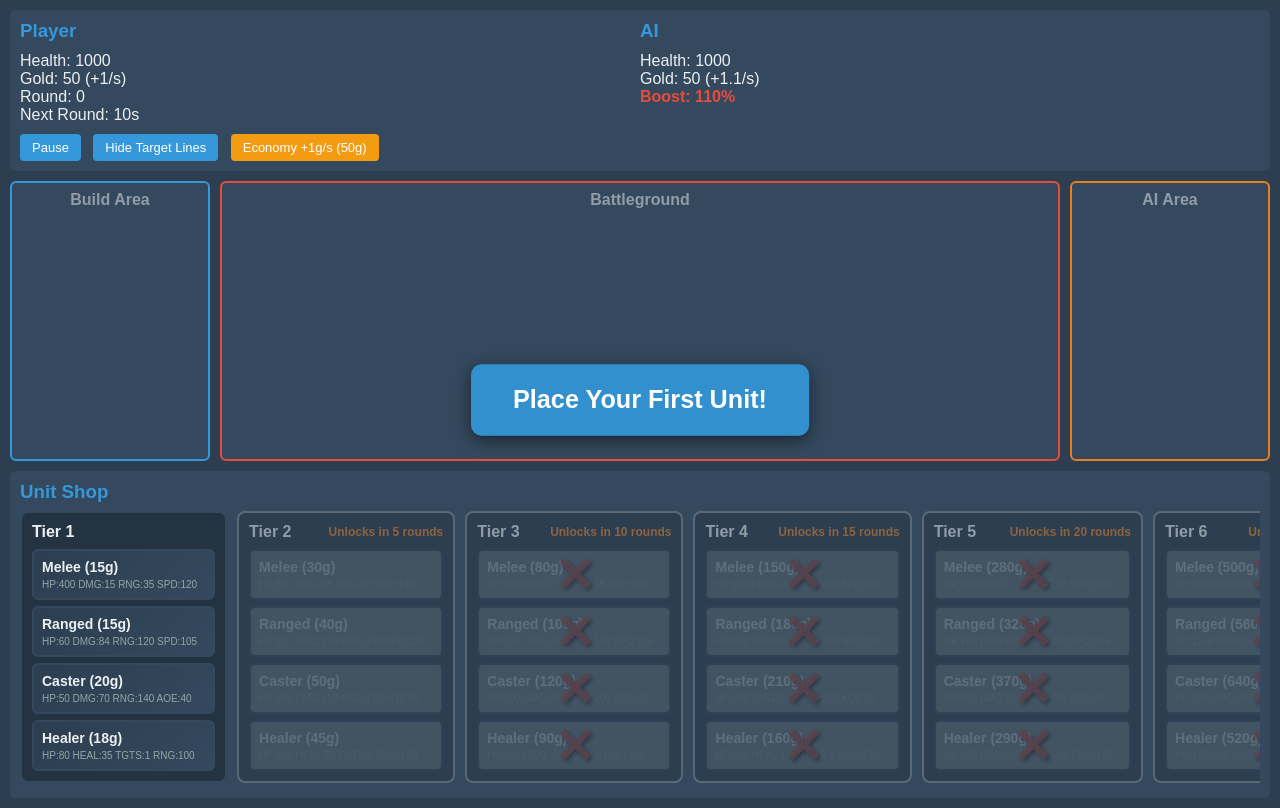
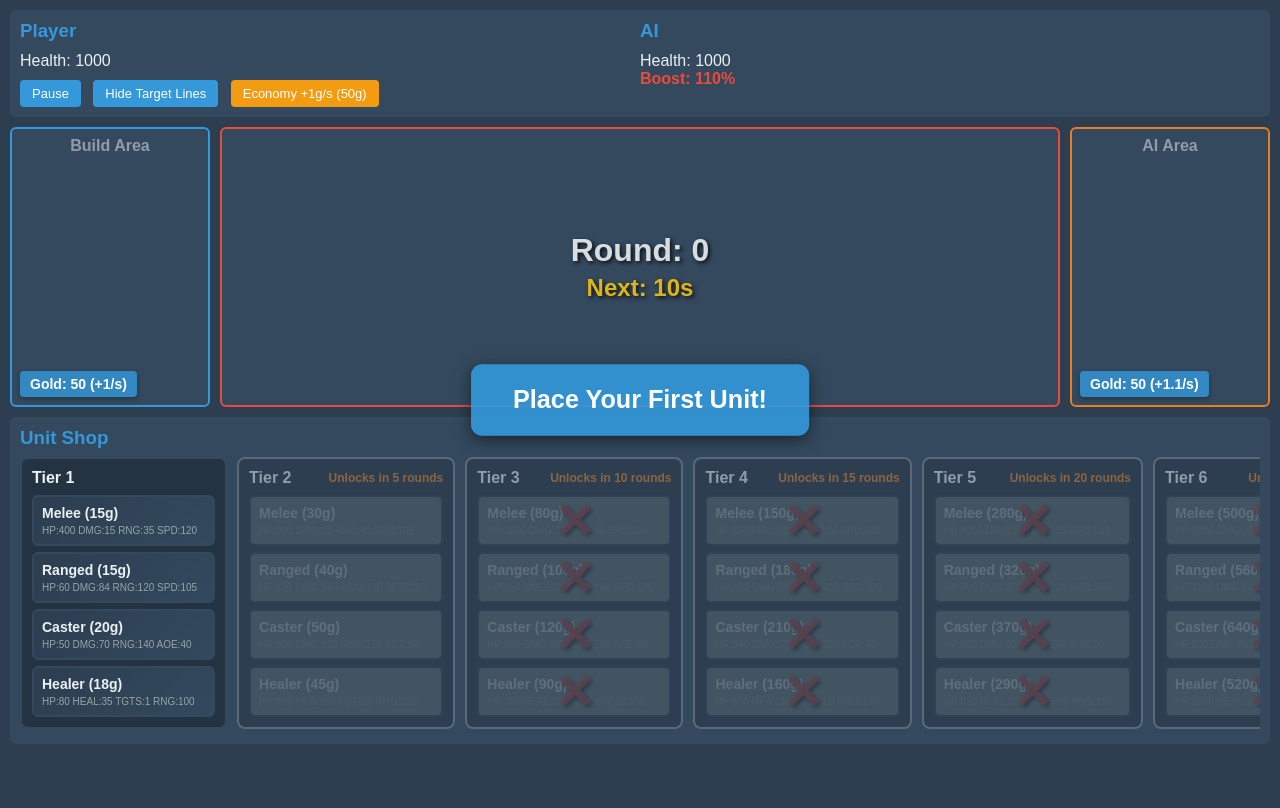
Before and after one commit to evgiz0r/autobattler, a plain HTML site: page index.html in a window 1280 px wide. Drawn offline with Linux system fonts and the light colour scheme.

Commit message:
Improve UI layout: consistent death timers, larger window, and relocated info displays
Changes:
- All unit tiers now have consistent 60-second expiration timers
- Increased game container max-width to 1900px to fit tier 7 without scrolling
- Moved round number and timer into center of battlefield (large, semi-transparent)
- Moved player gold display into player zone (bottom-left corner)
- Moved AI gold display into AI zone (bottom-left corner)
- Removed gold and round info from top UI panel for cleaner layout
- Added battle-info styling with large round counter and timer overlay
- Added zone-gold styling with blue background badges

```diff
--- a/css/styles.css
+++ b/css/styles.css
@@ -12,7 +12,7 @@ body {
 }
 
 #game-container {
-    max-width: 1600px;
+    max-width: 1900px;
     margin: 0 auto;
 }
 
@@ -69,6 +69,45 @@ body {
     text-align: center;
     margin-bottom: 10px;
     opacity: 0.5;
+}
+
+.zone-gold {
+    position: absolute;
+    bottom: 8px;
+    left: 8px;
+    background: rgba(52, 152, 219, 0.8);
+    padding: 5px 10px;
+    border-radius: 4px;
+    font-weight: bold;
+    font-size: 14px;
+    color: white;
+    box-shadow: 0 2px 5px rgba(0, 0, 0, 0.3);
+    z-index: 10;
+}
+
+.battle-info {
+    position: absolute;
+    top: 50%;
+    left: 50%;
+    transform: translate(-50%, -50%);
+    text-align: center;
+    pointer-events: none;
+    z-index: 5;
+}
+
+.round-display {
+    font-size: 32px;
+    font-weight: bold;
+    color: rgba(236, 240, 241, 0.9);
+    text-shadow: 2px 2px 4px rgba(0, 0, 0, 0.8);
+    margin-bottom: 5px;
+}
+
+.timer-display {
+    font-size: 24px;
+    font-weight: bold;
+    color: rgba(241, 196, 15, 0.9);
+    text-shadow: 2px 2px 4px rgba(0, 0, 0, 0.8);
 }
 
 #ui-bottom {
--- a/index.html
+++ b/index.html
@@ -13,9 +13,6 @@
             <div id="player-stats">
                 <h3>Player</h3>
                 <div>Health: <span id="player-health">100</span></div>
-                <div>Gold: <span id="player-gold">50</span></div>
-                <div>Round: <span id="round-number">0</span></div>
-                <div>Next Round: <span id="round-timer">5</span>s</div>
                 <button id="pause-btn" style="margin-top: 10px;">Pause</button>
                 <button id="target-lines-btn" style="margin-top: 5px;">Hide Target Lines</button>
                 <button id="economy-upgrade-btn" style="margin-top: 5px; background: #f39c12;">Economy +1g/s (50g)</button>
@@ -23,7 +20,6 @@
             <div id="ai-stats">
                 <h3>AI</h3>
                 <div>Health: <span id="ai-health">100</span></div>
-                <div>Gold: <span id="ai-gold">50</span></div>
                 <div style="color: #e74c3c; font-weight: bold;">Boost: <span id="ai-boost">110</span>%</div>
             </div>
         </div>
@@ -31,12 +27,17 @@
         <div id="game-board">
             <div id="player-zone" class="zone">
                 <h4>Build Area</h4>
+                <div class="zone-gold">Gold: <span id="player-gold">50</span></div>
             </div>
             <div id="battle-zone" class="zone">
-                <h4>Battleground</h4>
+                <div class="battle-info">
+                    <div class="round-display">Round: <span id="round-number">0</span></div>
+                    <div class="timer-display">Next: <span id="round-timer">10</span>s</div>
+                </div>
             </div>
             <div id="ai-zone" class="zone">
                 <h4>AI Area</h4>
+                <div class="zone-gold">Gold: <span id="ai-gold">50</span></div>
             </div>
         </div>
 
--- a/js/classes/Unit.js
+++ b/js/classes/Unit.js
@@ -56,13 +56,8 @@ class Unit {
     }
 
     getExpirationTime() {
-        // More balanced expiration times: T1: 60s, T2: 80s, T3: 100s
-        switch(this.tier) {
-            case 1: return 60000;
-            case 2: return 80000;
-            case 3: return 100000;
-            default: return 50000;
-        }
+        // Consistent 60 seconds for all tiers
+        return 60000;
     }
 
     takeDamage(amount) {
```
